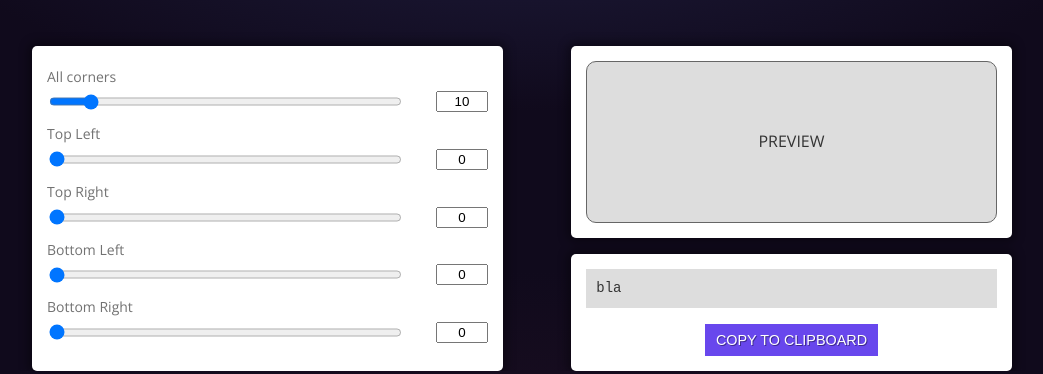
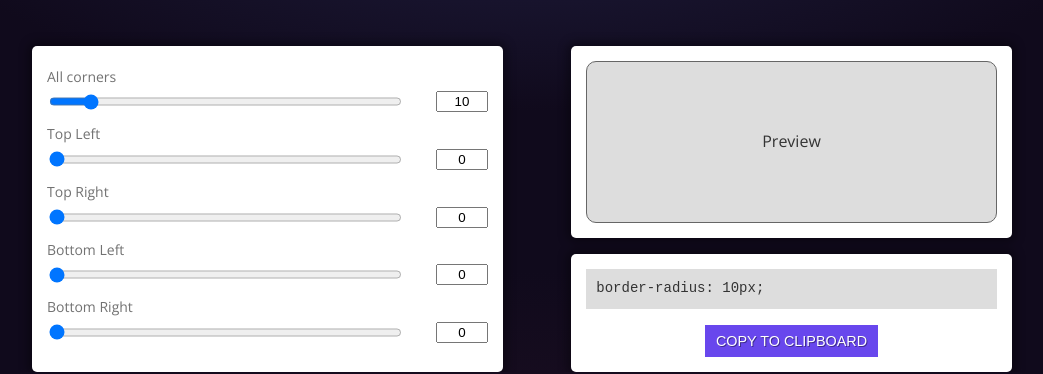
Before and after one commit to henriquehdv93/borderradiusgenerator, a Nuxt app: page / in a window 1280 px wide. Shown: the part 129-503 px from the top of the page, without its empty margins (118-1161 px from the left). Built offline with nearby package versions, Linux system fonts and the light colour scheme.

Commit message:
finishing the application of border-radius all output

```diff
--- a/assets/sass/_output.scss
+++ b/assets/sass/_output.scss
@@ -13,5 +13,6 @@
     width: 95%;
     color: #333;
     margin-bottom: 1rem;
+    min-height: 20px;
   }
 }
--- a/assets/sass/_preview.scss
+++ b/assets/sass/_preview.scss
@@ -10,7 +10,7 @@
     display: flex;
     justify-content: center;
     align-items: center;
-    text-transform: uppercase;
+    text-transform: capitalize;
     color: #333;
     font-size: 1rem;
     background-color: #DDD;
--- a/components/Output.vue
+++ b/components/Output.vue
@@ -1,19 +1,25 @@
 <template>
   <div class="appOutput">
-    <code v-html="outputCode">
+    <code>
+      {{ allCorners > 0 ? 'border-radius: ' + allCorners + 'px;' : '' }}
     </code>
     <button type="button" class="btnDefault">Copy to clipboard</button>
   </div>
 </template>
 <script>
+import { mapState } from 'vuex';
 export default {
   data: () => ({
-    outputCode: 'bla'
+
   }),
   computed: {
-    // outputCode() {
-    //   return this.$store.getters['getAllCorners'];
-    // },
-  }
+    ...mapState({
+      allCorners: state => state.allCorners,
+      topLeft: state => state.topLeft,
+      topRight: state => state.topRight,
+      bottomLeft: state => state.bottomLeft,
+      bottomRight: state => state.bottomRight,
+    })
+  },
 }
 </script>
```
Also changed, not shown: components/Preview.vue (indentation only).
